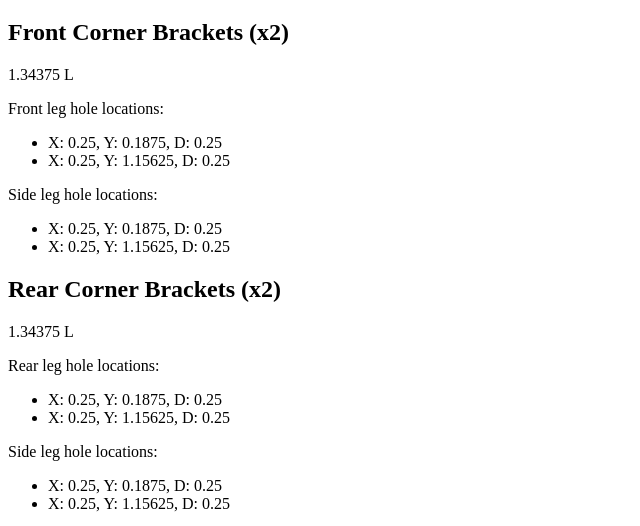
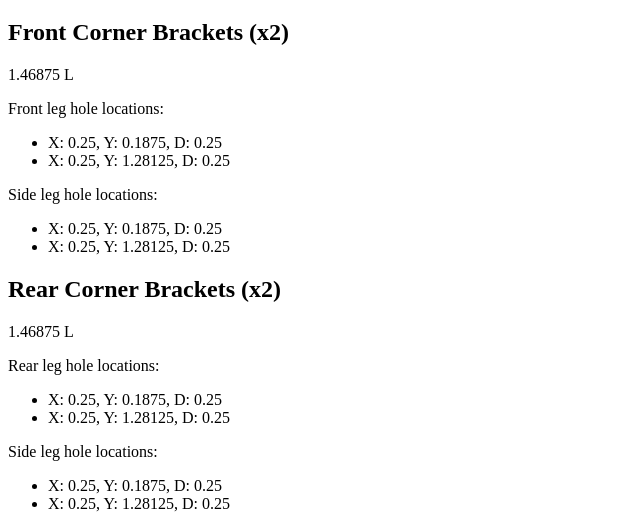
Before and after one commit to chapatt/rackmount-enclosure, a Vue app: page / in a window 1280 px wide. Shown: the part 3101-3627 px from the top of the page, without its empty margins (0-640 px from the left). Built offline with nearby package versions, Linux system fonts and the light colour scheme; the HTML template or start-up script is replaced by a standard one.

Commit message:
Add angle parameter to simple diameter dimension

```diff
--- a/src/Dxf/DxfEntitiesMixin.js
+++ b/src/Dxf/DxfEntitiesMixin.js
@@ -74,15 +74,21 @@ export default Base => class extends Base {
     this.diameterDimensions.push({ x1, y1, x2, y2, textX, textY, layer });
   }
 
-  addSimpleDiameterDimension(x, y, diameter, layer) {
+  addSimpleDiameterDimension(x, y, diameter, angleDeg, layer) {
     let x1, y1, x2, y2;
 
-    x1 = x - (diameter / 2);
-    x2 = x + (diameter / 2);
-    y1 = y2 = y;
+    //x1 = x - (diameter / 2);
+    //x2 = x + (diameter / 2);
+    //y1 = y2 = y;
 
-    // x = radius * cos(angle)
-    // y = radius * sin(angle)
+    const radius = diameter / 2;
+    const angleRad = angleDeg * (Math.PI / 180);
+    const angleOppositeRad = angleRad + Math.PI;
+
+    x1 = x + (radius * Math.cos(angleOppositeRad));
+    y1 = y + (radius * Math.sin(angleOppositeRad));
+    x2 = x + (radius * Math.cos(angleRad));
+    y2 = y + (radius * Math.sin(angleRad));
 
     this.diameterDimensions.push({ x1, y1, x2, y2, textX: null, textY: null, layer });
   }
--- a/src/views/Calculator.vue
+++ b/src/views/Calculator.vue
@@ -208,29 +208,29 @@
       </ul>
 
       <h2>Front Corner Brackets (x2)</h2>
-      <p>{{ cornerBracketLength }} L</p>
+      <p>{{ cornerBracketHeight }} L</p>
       <p>Front leg hole locations:</p>
       <ul>
         <li>X: {{ angleVerticalLeg / 2 }}, Y: {{ frontCornerBracketEndToHole }}, D: {{ frontCornerBracketFrontLegHoleDiameter }}</li>
-        <li>X: {{ angleVerticalLeg / 2 }}, Y: {{ cornerBracketLength - frontCornerBracketEndToHole }}, D: {{ frontCornerBracketFrontLegHoleDiameter }}</li>
+        <li>X: {{ angleVerticalLeg / 2 }}, Y: {{ cornerBracketHeight - frontCornerBracketEndToHole }}, D: {{ frontCornerBracketFrontLegHoleDiameter }}</li>
       </ul>
       <p>Side leg hole locations:</p>
       <ul>
         <li>X: {{ angleVerticalLeg / 2 }}, Y: {{ cornerBracketEndToHole }}, D: {{ pemDiameter }}</li>
-        <li>X: {{ angleVerticalLeg / 2 }}, Y: {{ cornerBracketLength - cornerBracketEndToHole }}, D: {{ pemDiameter }}</li>
+        <li>X: {{ angleVerticalLeg / 2 }}, Y: {{ cornerBracketHeight - cornerBracketEndToHole }}, D: {{ pemDiameter }}</li>
       </ul>
 
       <h2>Rear Corner Brackets (x2)</h2>
-      <p>{{ cornerBracketLength }} L</p>
+      <p>{{ cornerBracketHeight }} L</p>
       <p>Rear leg hole locations:</p>
       <ul>
         <li>X: {{ angleVerticalLeg / 2 }}, Y: {{ cornerBracketEndToHole }}, D: {{ pemDiameter }}</li>
-        <li>X: {{ angleVerticalLeg / 2 }}, Y: {{ cornerBracketLength - cornerBracketEndToHole }}, D: {{ pemDiameter }}</li>
+        <li>X: {{ angleVerticalLeg / 2 }}, Y: {{ cornerBracketHeight - cornerBracketEndToHole }}, D: {{ pemDiameter }}</li>
       </ul>
       <p>Side leg hole locations:</p>
       <ul>
         <li>X: {{ angleVerticalLeg / 2 }}, Y: {{ cornerBracketEndToHole }}, D: {{ pemDiameter }}</li>
-        <li>X: {{ angleVerticalLeg / 2 }}, Y: {{ cornerBracketLength - cornerBracketEndToHole }}, D: {{ pemDiameter }}</li>
+        <li>X: {{ angleVerticalLeg / 2 }}, Y: {{ cornerBracketHeight - cornerBracketEndToHole }}, D: {{ pemDiameter }}</li>
       </ul>
     </div>
   </div>
@@ -361,8 +361,8 @@
       sideRailEndToRearCornerHole: function () {
         return (this.verticalAngleLeg / 2) + (this.rearFullRails ? this.angleThickness : 0);
       },
-      cornerBracketLength: function () {
-        return this.height - (2 * (this.topThickness + this.bottomThickness + this.angleThickness));
+      cornerBracketHeight: function () {
+        return this.height - ((2 * this.angleThickness) + this.topThickness + this.bottomThickness);
       },
       frontRailEndToCornerHole: function () {
         return (this.verticalAngleLeg / 2) + (this.frontFullRails ? this.angleThickness : 0);
@@ -413,7 +413,7 @@
         frontPanelBlock.addSimpleAlignedDimension(0, 0, 0, this.frontPanelHeight, 'left');
         frontPanelBlock.addSimpleAlignedDimension(0, this.frontPanelHeight, this.frontPanelWidth, this.frontPanelHeight, 'up');
         frontPanelBlock.addCircle(this.frontPanelEndToCornerHole, this.frontPanelBottomEdgeToCornerHole, this.frontPanelCornerHoleDiameter / 2);
-        frontPanelBlock.addSimpleDiameterDimension(this.frontPanelEndToCornerHole, this.frontPanelBottomEdgeToCornerHole, this.frontPanelCornerHoleDiameter);
+        frontPanelBlock.addSimpleDiameterDimension(this.frontPanelEndToCornerHole, this.frontPanelBottomEdgeToCornerHole, this.frontPanelCornerHoleDiameter, 45);
         frontPanelBlock.addCircle(this.frontPanelEndToCornerHole, this.frontPanelHeight - this.frontPanelTopEdgeToCornerHole, this.frontPanelCornerHoleDiameter / 2);
         frontPanelBlock.addCircle(this.frontPanelWidth - this.frontPanelEndToCornerHole, this.frontPanelBottomEdgeToCornerHole, this.frontPanelCornerHoleDiameter / 2);
         frontPanelBlock.addCircle(this.frontPanelWidth - this.frontPanelEndToCornerHole, this.frontPanelHeight - this.frontPanelTopEdgeToCornerHole, this.frontPanelCornerHoleDiameter / 2);
@@ -431,6 +431,36 @@
         bottomBlock.addRectangle(this.bottomWidth, this.bottomDepth);
         dxfDocument.addBlock(bottomBlock);
         dxfDocument.addBlockReference('bottom', this.sideThickness, -(this.bottomDepth + 1 + this.angleHorizontalLeg + 1), 'outlines');
+
+        // Bottom Left Side Rail
+        const bottomLeftSideRailBlock = new DxfBlock('bottom_left_side_rail');
+        bottomLeftSideRailBlock.addRectangle(this.angleHorizontalLeg, this.sideRailDepth);
+        dxfDocument.addBlock(bottomLeftSideRailBlock);
+        dxfDocument.addBlockReference('bottom_left_side_rail', this.sideThickness + this.bottomWidth + 1, -(this.bottomDepth + 1 + this.angleHorizontalLeg + 1), 'outlines');
+
+        // Left Side
+        const leftSideBlock = new DxfBlock('left_side');
+        leftSideBlock.addRectangle(this.height, this.sideDepth);
+        dxfDocument.addBlock(leftSideBlock);
+        dxfDocument.addBlockReference('left_side', this.sideThickness + this.bottomWidth + 1 + this.angleHorizontalLeg + 1, -(this.sideDepth + 1 + this.angleHorizontalLeg + 1), 'outlines');
+
+        // Front Left Corner Bracket
+        const frontLeftCornerBracketBlock = new DxfBlock('front_left_corner_bracket');
+        frontLeftCornerBracketBlock.addRectangle(this.cornerBracketHeight, this.verticalAngleLeg);
+        dxfDocument.addBlock(frontLeftCornerBracketBlock);
+        dxfDocument.addBlockReference('front_left_corner_bracket', this.sideThickness + this.bottomWidth + 1 + this.angleHorizontalLeg + 1 + this.bottomThickness + this.angleThickness, -(this.angleHorizontalLeg + 1), 'outlines');
+
+        // Rear Left Corner Bracket
+        const rearLeftCornerBracketBlock = new DxfBlock('rear_left_corner_bracket');
+        rearLeftCornerBracketBlock.addRectangle(this.cornerBracketHeight, this.verticalAngleLeg);
+        dxfDocument.addBlock(rearLeftCornerBracketBlock);
+        dxfDocument.addBlockReference('rear_left_corner_bracket', this.sideThickness + this.bottomWidth + 1 + this.angleHorizontalLeg + 1 + this.bottomThickness + this.angleThickness, -(this.sideDepth + 1 + this.angleHorizontalLeg + 1 + this.verticalAngleLeg + 1), 'outlines');
+
+        // Top Left Side Rail
+        const topLeftSideRailBlock = new DxfBlock('top_left_side_rail');
+        topLeftSideRailBlock.addRectangle(this.angleHorizontalLeg, this.sideRailDepth);
+        dxfDocument.addBlock(topLeftSideRailBlock);
+        dxfDocument.addBlockReference('top_left_side_rail', this.sideThickness + this.bottomWidth + 1 + this.angleHorizontalLeg + 1 + this.height + 1, -(this.bottomDepth + 1 + this.angleHorizontalLeg + 1), 'outlines');
 
         // Bottom rear rail
         const bottomRearRailBlock = new DxfBlock('bottom_rear_rail');
```
